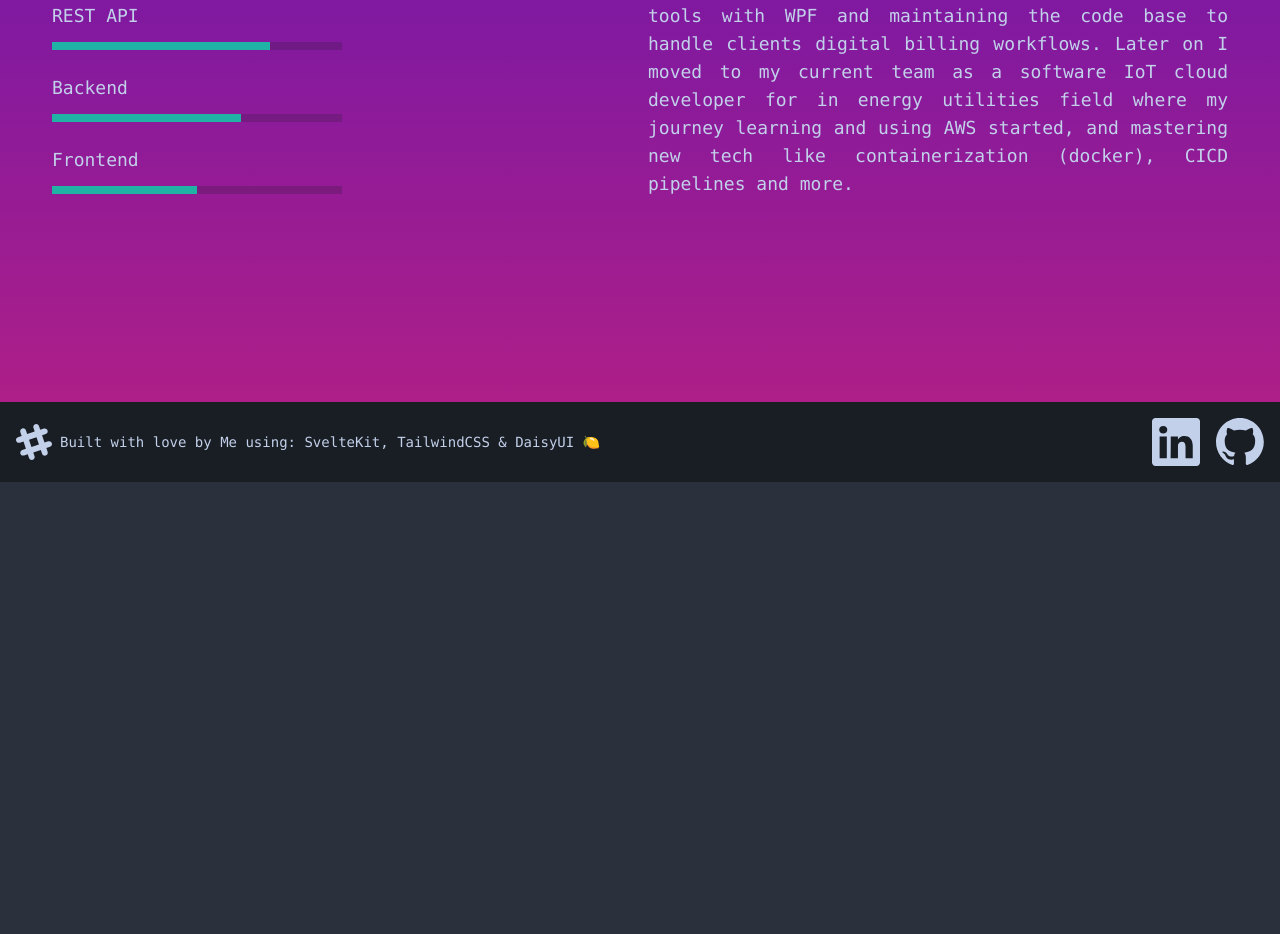
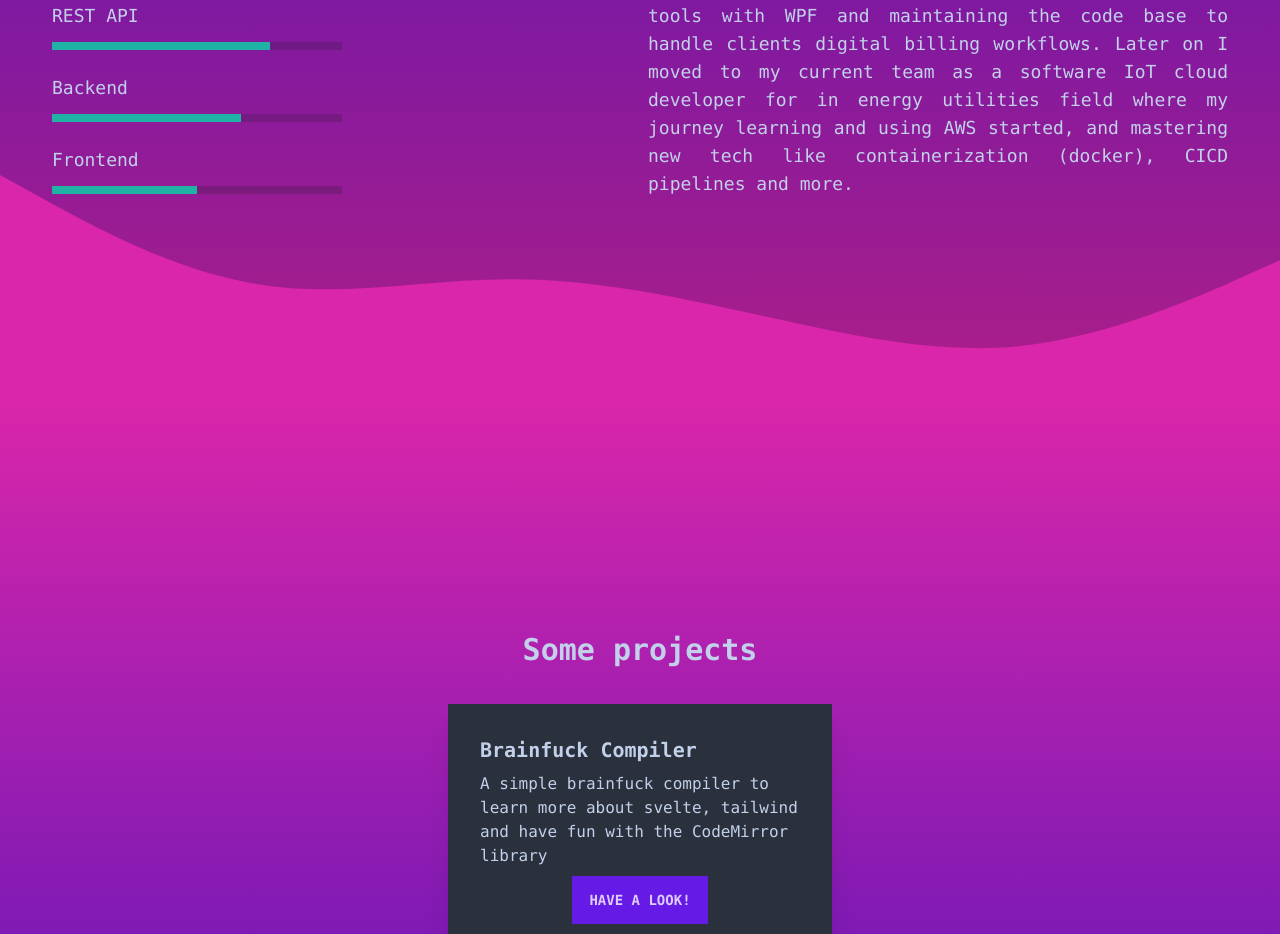
Before and after one commit to cedrata/cedrata.github.io, a SvelteKit app: page / in a window 1280 px wide. Shown: the part 1998-2932 px from the top of the page. Before the commit the page ends 2480 px from the top, so only its background shows below. Built offline with nearby package versions, Linux system fonts and the light colour scheme.

Commit message:
[UPDATE] introduce project section

```diff
--- a/src/routes/+page.svelte
+++ b/src/routes/+page.svelte
@@ -2,8 +2,16 @@
 	import Footer from '$lib/components/layout/footer.svelte';
 	import { assets } from '$app/paths';
 
-	/** @type {string} */
 	const propic1 = assets + '/images/serious.jpeg';
+
+	const projects = [
+		{
+			title: 'Brainfuck Compiler',
+			description:
+				'A simple brainfuck compiler to learn more about svelte, tailwind and have fun with the CodeMirror library',
+			href: 'https://cedrata.github.io/brainfuck-compiler'
+		}
+	];
 
 	/**
 	 * @param {string} id
@@ -124,11 +132,22 @@
 		id="experience"
 		class="relative flex items-center justify-center lg:bg-gradient-to-b lg:from-primary-focus lg:to-secondary-focus min-h-screen lg:max-h-screen"
 	>
+		<svg
+			xmlns="http://www.w3.org/2000/svg"
+			viewBox="0 0 1440 320"
+			class="absolute bottom-0 max-lg:hidden"
+			style="transform: scale(-1,1);"
+			><path
+				class="fill-secondary"
+				fill-opacity="1"
+				d="M0,160L48,181.3C96,203,192,245,288,256C384,267,480,245,576,224C672,203,768,181,864,181.3C960,181,1056,203,1152,186.7C1248,171,1344,117,1392,90.7L1440,64L1440,320L1392,320C1344,320,1248,320,1152,320C1056,320,960,320,864,320C768,320,672,320,576,320C480,320,384,320,288,320C192,320,96,320,48,320L0,320Z"
+			/></svg
+		>
 		<div
 			class="z-10 max-lg:flex max-lg:flex-col max-lg:items-center lg:grid lg:grid-cols-2 lg:grid-rows-1 lg:gap-[1rem] max-md:flex-col lg:place-items-center lg:max-h-screen max-lg:max-w-md max-w-[77.5rem] p-[2rem]"
 		>
 			<div class="lg:col-start-2 lg:row-start-1 text-lg max-lg:mb-[1rem]">
-				<h3 class="text-3xl font-bold mb-5 max-lg:text-center ">My experience</h3>
+				<h3 class="text-3xl font-bold mb-5 max-lg:text-center">My experience</h3>
 				<p class="text-lg text-justify">
 					My first work experience has been an introduction to the real world of software
 					development learning the usage of some design patterns in real scenarios like the
@@ -167,5 +186,26 @@
 			</div>
 		</div>
 	</section>
+	<section
+		id="projects"
+		class="relative flex items-center justify-center lg:bg-gradient-to-b lg:from-secondary lg:to-primary-focus min-h-screen lg:max-h-screen"
+	>
+		<div class="grid grid-cols-1 justify-items-center max-w-[77.5rem] w-full px-8">
+			<h3 class="text-3xl font-bold mb-5">Some projects</h3>
+			<div class="flex lg:flex-row flex-wrap max-lg:max-w-md max-md:flex-col lg:justify-evenly justify-center">
+				{#each projects as p}
+					<div class="card lg:w-96 w-full bg-base-100 shadow-xl lg:m-4 max-lg:mb-8">
+						<div class="card-body">
+							<h2 class="card-title">{p.title}</h2>
+							<p>{p.description}</p>
+							<div class="card-actions justify-center">
+								<button class="btn btn-primary"><a href={p.href}>Have a Look!</a></button>
+							</div>
+						</div>
+					</div>
+				{/each}
+			</div>
+		</div>
+	</section>
 </div>
 <Footer />
```
